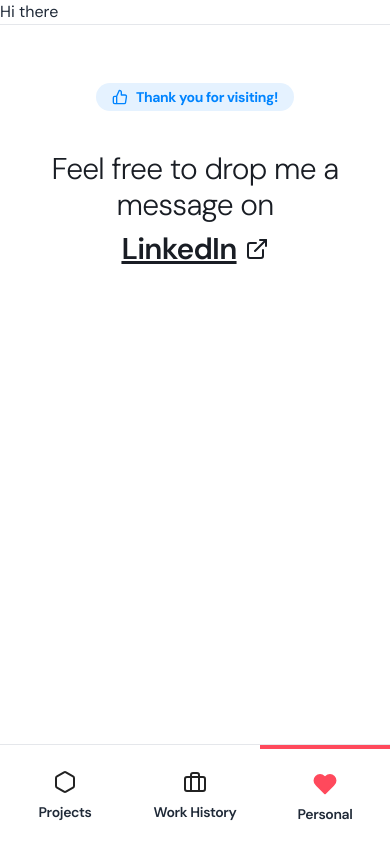
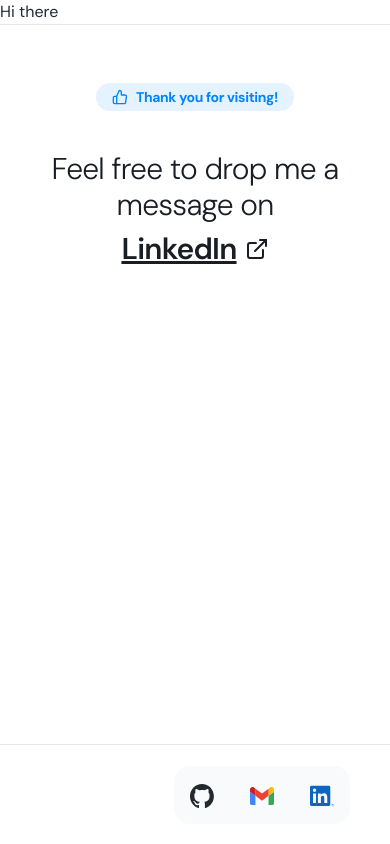
Before and after one commit to craigmhughes/portfolio2023, a Next.js app: page /personal in a window 390 px wide. Built offline with nearby package versions, Linux system fonts and the light colour scheme.

Commit message:
fix: social links in header navigation

```diff
--- a/components/Header/DesktopHeader.tsx
+++ b/components/Header/DesktopHeader.tsx
@@ -9,22 +9,12 @@
 
 import type {HeaderInterface} from './types';
 
-// import {useRouter} from 'next/router';
-
-// const navItems = [
-//     {href: '/', label: 'Projects'},
-//     {href: '/work-history', label: 'Work History'},
-//     {href: '/personal', label: 'Personal'},
-// ];
-
 export default function DesktopHeader({navigation, hasTopNotification}: HeaderInterface): ReactElement {
-    // const router = useRouter();
-
     return (
         <header
             className={`${
                 hasTopNotification ? 'mt-6' : 'mt-0'
-            } flex items-center font-mono w-11/12 py-6 px-2 justify-between max-w-[1460px] text-black mx-auto`}
+            } flex items-center font-mono w-11/12 py-6 px-2 justify-between max-w-[1020px] 2xl:max-w-[1420px] text-black mx-auto`}
         >
             <Head>
                 <script src="https://platform.linkedin.com/badges/js/profile.js" async defer type="text/javascript" />
@@ -35,31 +25,9 @@
                     <p className="text-xs uppercase">Software Engineer @ THG Ingenuity</p>
                 </Link>
             </div>
-            <div>
-                {/* {!navigation ? (
-                    <Link href="mailto:hghscraig@gmail.com" className="text-sm link">
-                        hghscraig@gmail.com
-                    </Link>
-                ) : (
-                    <nav className="text-sm flex gap-6 tracking-tighter">
-                        {navItems.map((navItem) => {
-                            const active = router.pathname === navItem.href;
-
-                            return (
-                                <Link
-                                    key={navItem.label.toUpperCase().replace(/ /g, '_')}
-                                    href={navItem.href}
-                                    className={`${active ? 'bg-slate-100 rounded-full' : ''} px-4 py-1`}
-                                >
-                                    {navItem.label}
-                                </Link>
-                            );
-                        })}
-                    </nav>
-                )} */}
-            </div>
+            <div />
             {navigation && (
-                <ul className="menu menu-horizontal bg-slate-50 rounded-box">
+                <ul className="menu menu-horizontal bg-base-200 rounded-box">
                     <li>
                         <a
                             className="hover:bg-slate-100 group relative"
--- a/components/Header/MobileHeader.tsx
+++ b/components/Header/MobileHeader.tsx
@@ -1,68 +1,55 @@
-import Link from 'next/link';
-import {useRouter} from 'next/router';
-import type {ReactElement} from 'react';
-import {Briefcase, Heart, Hexagon} from 'react-feather';
+import Image from 'next/image';
 
-import type {HeaderInterface} from './types';
+import Github from '@/assets/github-mark.svg';
+import Gmail from '@/assets/gmail.svg';
+import Linkedin from '@/assets/linkedin.svg';
 
 const navItems = [
     {
         href: '/',
-        label: 'Projects',
-        color: '#46237A',
-        icon: Hexagon,
+        label: 'Github',
+        icon: Github,
     },
     {
         href: '/work-history',
-        label: 'Work History',
-        color: '#191d24',
-        icon: Briefcase,
-        useStroke: true,
+        label: 'Gmail',
+        icon: Gmail,
     },
     {
         href: '/personal',
-        label: 'Personal',
-        color: '#FF495C',
-        icon: Heart,
+        label: 'LinkedIn',
+        icon: Linkedin,
     },
 ];
 
-export default function MobileHeader({navigation, hasTopNotification}: HeaderInterface): ReactElement {
-    const router = useRouter();
-
-    return (
+const MobileHeader = (): JSX.Element => (
     <div
         className={`btm-nav min-h-[100px] text-sm font-semibold tracking-tight border-t border-t-lightgrey
-                bg-white fixed bottom-0 left-0 justify-center
+            bg-white fixed bottom-0 left-0 flex justify-end px-10 z-50
         `}
     >
-            {navItems.map((navItem) => {
-                const active = router.pathname === navItem.href;
-
-                return (
-                    <Link
+        <div className="menu menu-horizontal bg-slate-50 rounded-box max-w-fit w-fit h-fit justify-end">
+            {navItems.map((navItem) => (
+                <a
+                    className="w-fit max-w-[80px] hover:bg-slate-100 group relative p-4"
+                    target="_blank"
+                    rel="noreferrer"
                     key={navItem.href}
                     href={navItem.href}
-                        className={`${active ? 'border-t-4' : 'border-t-0'} gap-2 group max-w-[180px]`}
-                        style={{
-                            borderColor: navItem.color,
-                        }}
                 >
-                        <navItem.icon
-                            style={{
-                                fill: active && !navItem.useStroke ? navItem.color : undefined,
-                                stroke: active ? navItem.color : '#222222',
-                            }}
-                        />
-                        <span className="btm-nav-label">{navItem.label}</span>
-                    </Link>
-                );
-            })}
+                    <div className="relative h-6 w-6">
+                        <Image src={navItem.icon} fill alt={navItem.label} />
+                    </div>
+                    <span className="btm-nav-label sr-only">{navItem.label}</span>
+                </a>
+            ))}
+        </div>
     </div>
 );
-}
 
 MobileHeader.defaultProps = {
     navigation: false,
     hasTopNotification: false,
 };
+
+export default MobileHeader;
--- a/components/Layout/index.tsx
+++ b/components/Layout/index.tsx
@@ -2,6 +2,7 @@
 import React from 'react';
 import type {PropsWithChildren} from 'react';
 import {ExternalLink, ThumbsUp} from 'react-feather';
+import MediaQuery from 'react-responsive';
 
 import Header from '../Header';
 
@@ -37,6 +38,10 @@
                 </span>
             </a>
         </footer>
+
+        <MediaQuery maxWidth={1080}>
+            <div className="h-[100px] w-full" />
+        </MediaQuery>
     </>
 );
 
--- a/components/homepage/Content.tsx
+++ b/components/homepage/Content.tsx
@@ -14,11 +14,25 @@
 interface ContentInterface {
     setActiveProject: Dispatch<SetStateAction<Project | undefined>>;
     activeProject?: Project;
+    showIntro?: boolean;
 }
 
-const Content: React.FC<PropsWithChildren<ContentInterface>> = ({setActiveProject, activeProject}) => (
-    <div className="max-w-[1340px] mx-auto w-10/12">
-        <article className="my-10 md:my-[200px] max-w-[1200px] mx-auto">
+const Content: React.FC<PropsWithChildren<ContentInterface>> = ({setActiveProject, activeProject, showIntro}) => (
+    <div className="max-w-[1200px] mx-auto w-10/12">
+        {showIntro && (
+            <>
+                <div className="text-2xl tracking-tight my-10">
+                    <h1 className="text-7xl my-4 font-bold">Hi there!</h1>
+                    <p>
+                        I&apos;m Craig, a Full-stack Engineer working in e-commerce, where I focus on delivering
+                        features that make a difference for our clients.
+                    </p>
+                </div>
+                <hr />
+            </>
+        )}
+
+        <article className={`my-10 ${!showIntro ? 'lg:my-[200px]' : ''} max-w-[1200px] mx-auto`}>
             <h2 className="text-5xl my-10 text-left font-semibold tracking-tight" id="aboutme">
                 About Me
             </h2>
--- a/pages/index.tsx
+++ b/pages/index.tsx
@@ -1,6 +1,7 @@
 import type {NextPage} from 'next';
 import dynamic from 'next/dynamic';
-import {useState} from 'react';
+import {useEffect, useState} from 'react';
+import type {Dispatch, SetStateAction} from 'react';
 
 import Layout from '@/components/Layout';
 import Content from '@/components/homepage/Content';
@@ -11,25 +12,40 @@
     ssr: false,
 });
 
+const DisableKeyboardOnResize = ({
+    setAllowKeyboard,
+}: {
+    setAllowKeyboard: Dispatch<SetStateAction<boolean>>;
+}): JSX.Element => {
+    useEffect(() => {
+        setAllowKeyboard(false);
+    }, [setAllowKeyboard]);
+
+    return <p className="sr-only">Interactive 3D Model has been disabled.</p>;
+};
+
 const Home: NextPage = (): JSX.Element => {
     const [activeProject, setActiveProject] = useState<Project>();
+    const [allowKeyboard, setAllowKeyboard] = useState<boolean>(true);
 
     return (
-        <Layout disableNav>
+        <Layout disableNav={allowKeyboard}>
             <main className="max-w-screen overflow-x-hidden">
                 <MediaQuery minWidth={1080}>
-                    <KeyboardScreen setActiveProject={setActiveProject} />
-
-                    <div className="min-h-screen w-full">
-                        <Content setActiveProject={setActiveProject} activeProject={activeProject} />
-                    </div>
+                    {allowKeyboard && <KeyboardScreen setActiveProject={setActiveProject} />}
                 </MediaQuery>
 
                 <MediaQuery maxWidth={1080}>
-                    <div className="min-h-screen w-full">
-                        <Content setActiveProject={setActiveProject} activeProject={activeProject} />
-                    </div>
+                    <DisableKeyboardOnResize setAllowKeyboard={setAllowKeyboard} />
                 </MediaQuery>
+
+                <div className="min-h-screen w-full">
+                    <Content
+                        setActiveProject={setActiveProject}
+                        activeProject={activeProject}
+                        showIntro={!allowKeyboard}
+                    />
+                </div>
             </main>
         </Layout>
     );
--- a/styles/globals.css
+++ b/styles/globals.css
@@ -40,6 +40,7 @@
     min-height: 100vh;
     background: #ffffff;
     margin: 0;
+    overflow-x: hidden;
 }
 
 @layer components {
--- a/tailwind.config.js
+++ b/tailwind.config.js
@@ -11,6 +11,9 @@
             mono: ['"Barlow"', 'monospace'],
         },
         extend: {
+            screens: {
+                '2xl': '1300px',
+            },
             keyframes: {
                 wiggle: {
                     '0%, 100%': {transform: 'rotate(-1deg)'},
```
Lines whose indentation alone changed are shown as unchanged.
